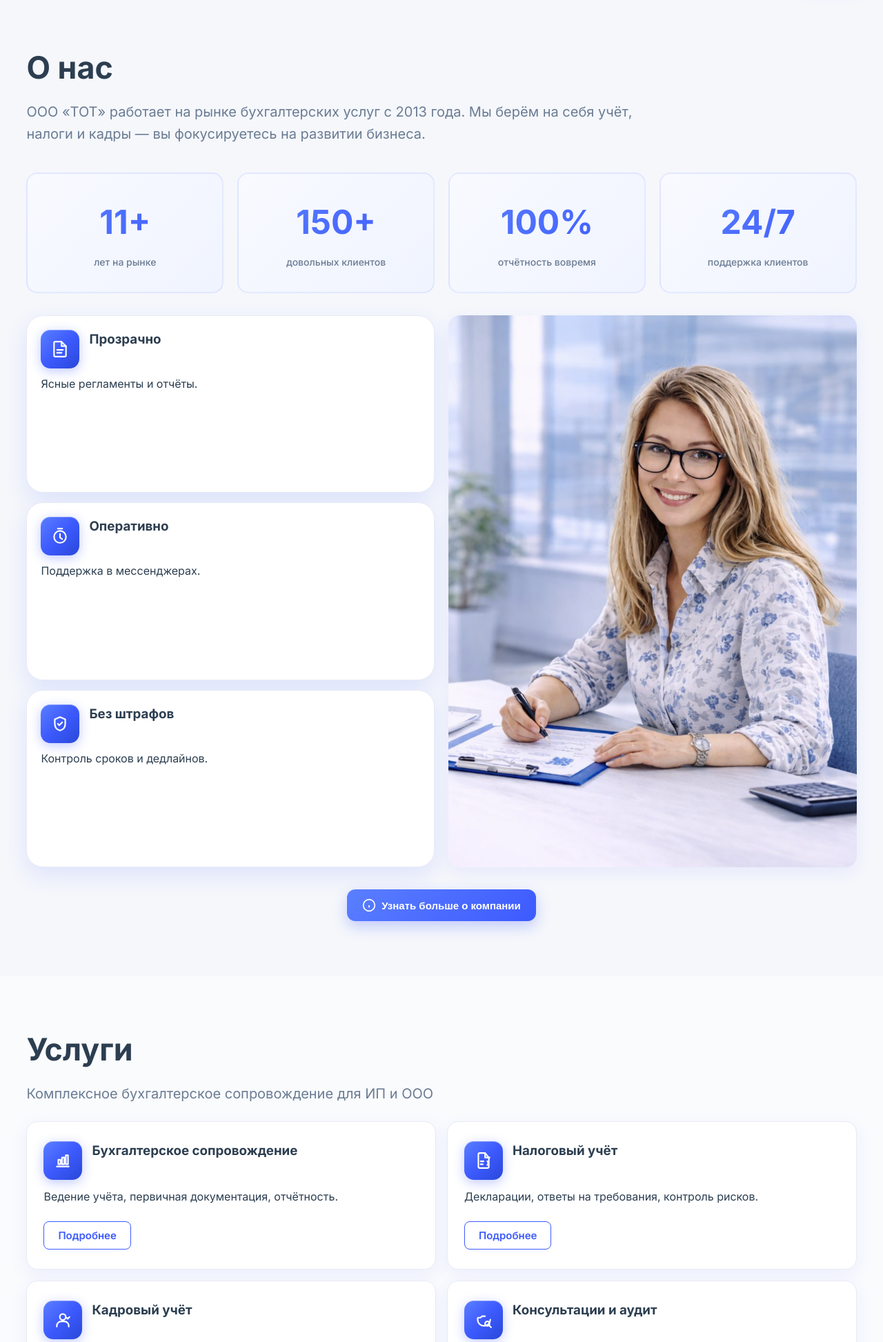
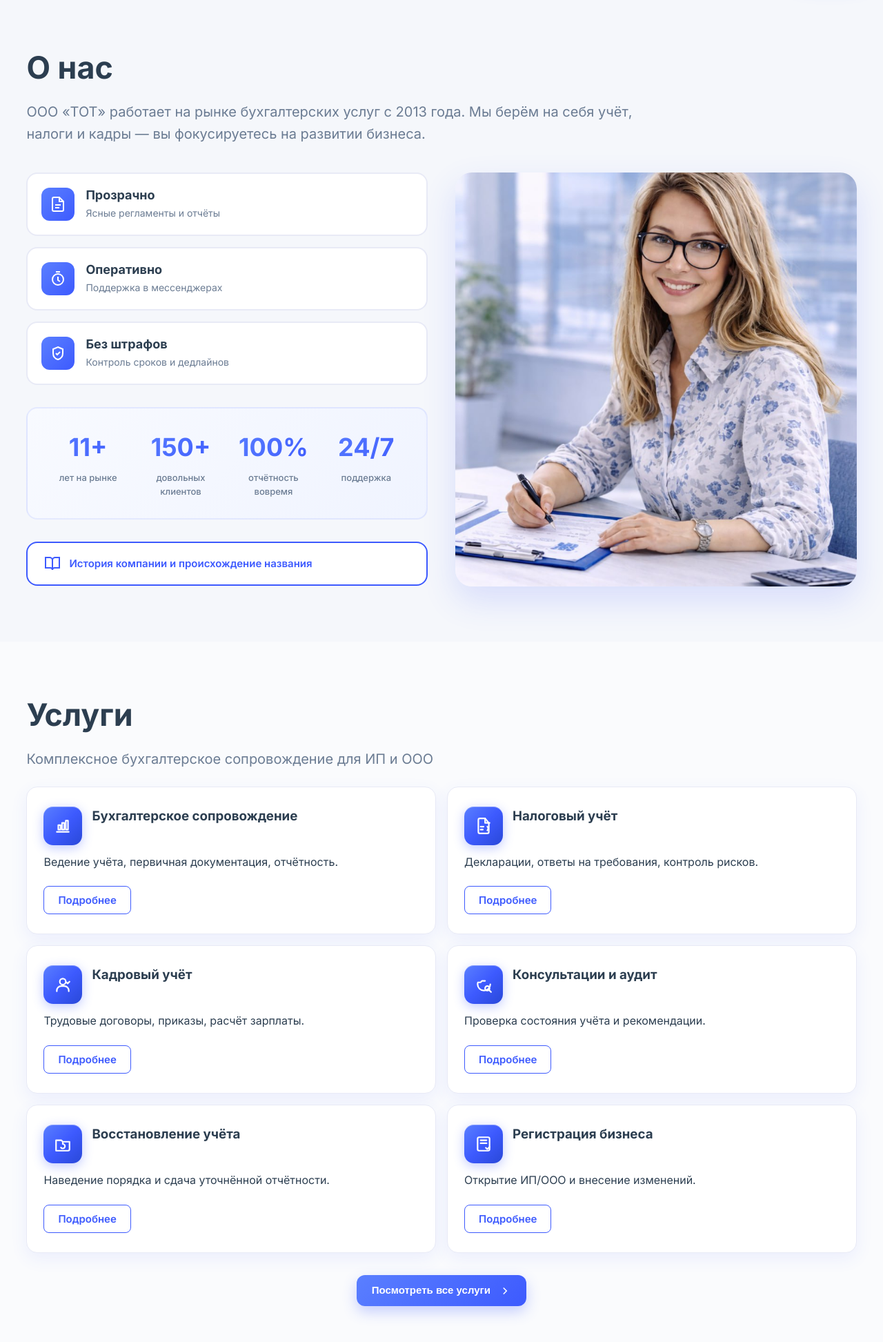
Before and after one commit to KoboSteruS/TOT, a Flask app: page / in a window 1280 px wide. Shown: the part 808-2753 px from the top of the page at 69% size. Run offline with Flask 3, Linux system fonts and the light colour scheme.

Commit message:
refactor: компактный дизайн раздела О нас
- Объединены качества и статистика в одном разделе

- Качества как компактные карточки с иконками

- Статистика в едином блоке (4 цифры)

- Кнопка истории компании с иконкой книги

- Layout: контент слева, фото справа

Made-with: Cursor

```diff
--- a/static/styles.css
+++ b/static/styles.css
@@ -351,57 +351,138 @@ h2 {
   margin: 3px 0 0;
 }
 
-/* Статистика О нас */
-.about-stats {
+/* О нас - компактный layout */
+.about-content {
+  display: grid;
+  grid-template-columns: 1fr 1fr;
+  gap: 40px;
+  margin-top: 40px;
+}
+
+.about-main {
+  display: flex;
+  flex-direction: column;
+  gap: 32px;
+}
+
+.about-qualities {
+  display: grid;
+  grid-template-columns: 1fr;
+  gap: 16px;
+}
+
+.quality-item {
+  display: flex;
+  gap: 16px;
+  align-items: flex-start;
+  padding: 20px;
+  background: #fff;
+  border-radius: var(--radius);
+  border: 2px solid #e8eaf6;
+  transition: all .3s ease;
+}
+
+.quality-item:hover {
+  border-color: var(--primary);
+  transform: translateX(4px);
+  box-shadow: 0 4px 16px rgba(61, 90, 254, .12);
+}
+
+.quality-icon {
+  flex-shrink: 0;
+  width: 48px;
+  height: 48px;
+  border-radius: 12px;
+  background: var(--gradient-primary);
+  display: flex;
+  align-items: center;
+  justify-content: center;
+  color: #fff;
+}
+
+.quality-icon svg {
+  width: 24px;
+  height: 24px;
+}
+
+.quality-text h3 {
+  margin: 0 0 4px;
+  font-size: 18px;
+  color: var(--text);
+}
+
+.quality-text p {
+  margin: 0;
+  font-size: 14px;
+  color: var(--muted);
+}
+
+.about-stats-compact {
   display: grid;
   grid-template-columns: repeat(4, 1fr);
-  gap: 20px;
-  margin: 40px 0 32px;
-}
-
-.stat-card {
+  gap: 16px;
+  padding: 28px;
   background: linear-gradient(135deg, #f8faff 0%, #f0f4ff 100%);
   border-radius: var(--radius);
-  padding: 32px 24px;
+  border: 2px solid rgba(61, 90, 254, .1);
+}
+
+.stat-compact {
   text-align: center;
-  border: 2px solid rgba(61, 90, 254, .1);
-  transition: all .3s ease;
-}
-
-.stat-card:hover {
-  border-color: var(--primary);
-  transform: translateY(-4px);
-  box-shadow: 0 12px 32px rgba(61, 90, 254, .15);
-}
-
-.stat-number {
-  font-size: clamp(36px, 4vw, 48px);
+}
+
+.stat-compact .stat-number {
+  font-size: clamp(28px, 3.5vw, 36px);
   font-weight: 700;
   background: var(--gradient-primary);
   -webkit-background-clip: text;
   -webkit-text-fill-color: transparent;
   background-clip: text;
-  margin-bottom: 8px;
-}
-
-.stat-label {
-  font-size: 14px;
+  margin-bottom: 4px;
+}
+
+.stat-compact .stat-label {
+  font-size: 13px;
   color: var(--muted);
   font-weight: 500;
 }
 
-.about-cta {
-  margin-top: 32px;
-  text-align: center;
-}
-
-.btn-about-modal {
-  display: inline-flex;
-  align-items: center;
-  justify-content: center;
-}
-
-/* Модальное окно "О нас" */
+.btn-about-story {
+  display: flex;
+  align-items: center;
+  gap: 12px;
+  padding: 18px 24px;
+  background: #fff;
+  border: 2px solid var(--primary);
+  border-radius: var(--radius);
+  color: var(--primary);
+  font: inherit;
+  font-size: 15px;
+  font-weight: 600;
+  cursor: pointer;
+  transition: all .3s ease;
+  text-align: left;
+}
+
+.btn-about-story svg {
+  flex-shrink: 0;
+  width: 24px;
+  height: 24px;
+}
+
+.btn-about-story:hover {
+  background: var(--primary);
+  color: #fff;
+  transform: translateY(-2px);
+  box-shadow: 0 8px 24px rgba(61, 90, 254, .25);
+}
+
+.about-photo {
+  border-radius: var(--radius-lg);
+  min-height: 600px;
+  background: url('/static/images/about/accountant.jpg') center/cover no-repeat;
+  box-shadow: var(--shadow-lg);
+}
 .about-modal {
   position: fixed;
   top: 0;
@@ -555,34 +636,6 @@ h2 {
   color: var(--muted);
 }
 
-.about-layout {
-  margin-top: 28px;
-  display: grid;
-  grid-template-columns: 1fr 1fr;
-  gap: 20px;
-}
-
-.about-features {
-  display: grid;
-  gap: 14px;
-}
-
-.feature-card {
-  padding: 20px;
-}
-
-.feature-card p {
-  margin: 10px 0 0;
-}
-
-.about-photo {
-  border-radius: var(--radius);
-  min-height: 800px;
-  background: url('/static/images/about/accountant.jpg') center/cover no-repeat;
-  box-shadow: var(--shadow);
-  background-size: cover;
-  background-position: center center;
-}
 
 .services-grid {
   margin-top: 24px;
--- a/templates/index.html
+++ b/templates/index.html
@@ -74,61 +74,81 @@
         <h2>О нас</h2>
         <p class="lead">ООО «ТОТ» работает на рынке бухгалтерских услуг с 2013 года. Мы берём на себя учёт, налоги и кадры — вы фокусируетесь на развитии бизнеса.</p>
 
-        <div class="about-stats">
-          <div class="stat-card hover-lift">
+        <div class="about-content">
+          <div class="about-main">
+            <div class="about-qualities">
+              <div class="quality-item">
+                <div class="quality-icon">
+                  <svg viewBox="0 0 24 24" fill="none" stroke="currentColor" stroke-width="2">
+                    <path d="M14 2H6a2 2 0 0 0-2 2v16a2 2 0 0 0 2 2h12a2 2 0 0 0 2-2V8z"/>
+                    <path d="M14 2v6h6"/>
+                    <path d="M8 13h8"/>
+                    <path d="M8 17h6"/>
+                  </svg>
+                </div>
+                <div class="quality-text">
+                  <h3>Прозрачно</h3>
+                  <p>Ясные регламенты и отчёты</p>
+                </div>
+              </div>
+
+              <div class="quality-item">
+                <div class="quality-icon">
+                  <svg viewBox="0 0 24 24" fill="none" stroke="currentColor" stroke-width="2">
+                    <circle cx="12" cy="13" r="8"/>
+                    <path d="M12 9v5l3 2"/>
+                    <path d="M9 2h6"/>
+                  </svg>
+                </div>
+                <div class="quality-text">
+                  <h3>Оперативно</h3>
+                  <p>Поддержка в мессенджерах</p>
+                </div>
+              </div>
+
+              <div class="quality-item">
+                <div class="quality-icon">
+                  <svg viewBox="0 0 24 24" fill="none" stroke="currentColor" stroke-width="2">
+                    <path d="M12 3l7 3v6c0 5-3.4 8-7 9-3.6-1-7-4-7-9V6l7-3z"/>
+                    <path d="M9 12l2 2 4-4"/>
+                  </svg>
+                </div>
+                <div class="quality-text">
+                  <h3>Без штрафов</h3>
+                  <p>Контроль сроков и дедлайнов</p>
+                </div>
+              </div>
+            </div>
+
+            <div class="about-stats-compact">
+              <div class="stat-compact">
                 <div class="stat-number">11+</div>
                 <div class="stat-label">лет на рынке</div>
               </div>
-          <div class="stat-card hover-lift">
+              <div class="stat-compact">
                 <div class="stat-number">150+</div>
                 <div class="stat-label">довольных клиентов</div>
               </div>
-          <div class="stat-card hover-lift">
+              <div class="stat-compact">
                 <div class="stat-number">100%</div>
                 <div class="stat-label">отчётность вовремя</div>
               </div>
-          <div class="stat-card hover-lift">
+              <div class="stat-compact">
                 <div class="stat-number">24/7</div>
-            <div class="stat-label">поддержка клиентов</div>
+                <div class="stat-label">поддержка</div>
               </div>
             </div>
 
-        <div class="about-layout">
-          <div class="about-features">
-            <article class="glass-card feature-card hover-lift">
-              <div class="card-head">
-                <span class="icon-badge"><svg class="icon" viewBox="0 0 24 24" fill="none" stroke="currentColor" stroke-width="2" stroke-linecap="round" stroke-linejoin="round"><path d="M14 2H6a2 2 0 0 0-2 2v16a2 2 0 0 0 2 2h12a2 2 0 0 0 2-2V8z"/><path d="M14 2v6h6"/><path d="M8 13h8"/><path d="M8 17h6"/></svg></span>
-                <h3>Прозрачно</h3>
-              </div>
-              <p>Ясные регламенты и отчёты.</p>
-            </article>
-            <article class="glass-card feature-card hover-lift">
-              <div class="card-head">
-                <span class="icon-badge"><svg class="icon" viewBox="0 0 24 24" fill="none" stroke="currentColor" stroke-width="2" stroke-linecap="round" stroke-linejoin="round"><circle cx="12" cy="13" r="8"/><path d="M12 9v5l3 2"/><path d="M9 2h6"/></svg></span>
-                <h3>Оперативно</h3>
-              </div>
-              <p>Поддержка в мессенджерах.</p>
-            </article>
-            <article class="glass-card feature-card hover-lift">
-              <div class="card-head">
-                <span class="icon-badge"><svg class="icon" viewBox="0 0 24 24" fill="none" stroke="currentColor" stroke-width="2" stroke-linecap="round" stroke-linejoin="round"><path d="M12 3l7 3v6c0 5-3.4 8-7 9-3.6-1-7-4-7-9V6l7-3z"/><path d="M9 12l2 2 4-4"/></svg></span>
-                <h3>Без штрафов</h3>
-              </div>
-              <p>Контроль сроков и дедлайнов.</p>
-            </article>
-          </div>
-          <div class="about-photo hover-zoom" aria-label="Бухгалтер за столом"></div>
+            <button class="btn-about-story" id="openAboutModal">
+              <svg viewBox="0 0 24 24" fill="none" stroke="currentColor" stroke-width="2">
+                <path d="M2 3h6a4 4 0 0 1 4 4v14a3 3 0 0 0-3-3H2z"/>
+                <path d="M22 3h-6a4 4 0 0 0-4 4v14a3 3 0 0 1 3-3h7z"/>
+              </svg>
+              <span>История компании и происхождение названия</span>
+            </button>
           </div>
 
-        <div class="about-cta">
-          <button class="btn btn-primary btn-about-modal" id="openAboutModal">
-            <svg viewBox="0 0 24 24" fill="none" stroke="currentColor" stroke-width="2" style="width: 20px; height: 20px; margin-right: 8px;">
-              <circle cx="12" cy="12" r="10"/>
-              <path d="M12 16v-4"/>
-              <path d="M12 8h.01"/>
-            </svg>
-            Узнать больше о компании
-          </button>
+          <div class="about-photo hover-zoom" aria-label="Бухгалтер за столом"></div>
         </div>
       </div>
     </section>
```
Also changed, not shown: other parts of static/styles.css (+28 -9 lines). Lines whose indentation alone changed are shown as unchanged.
